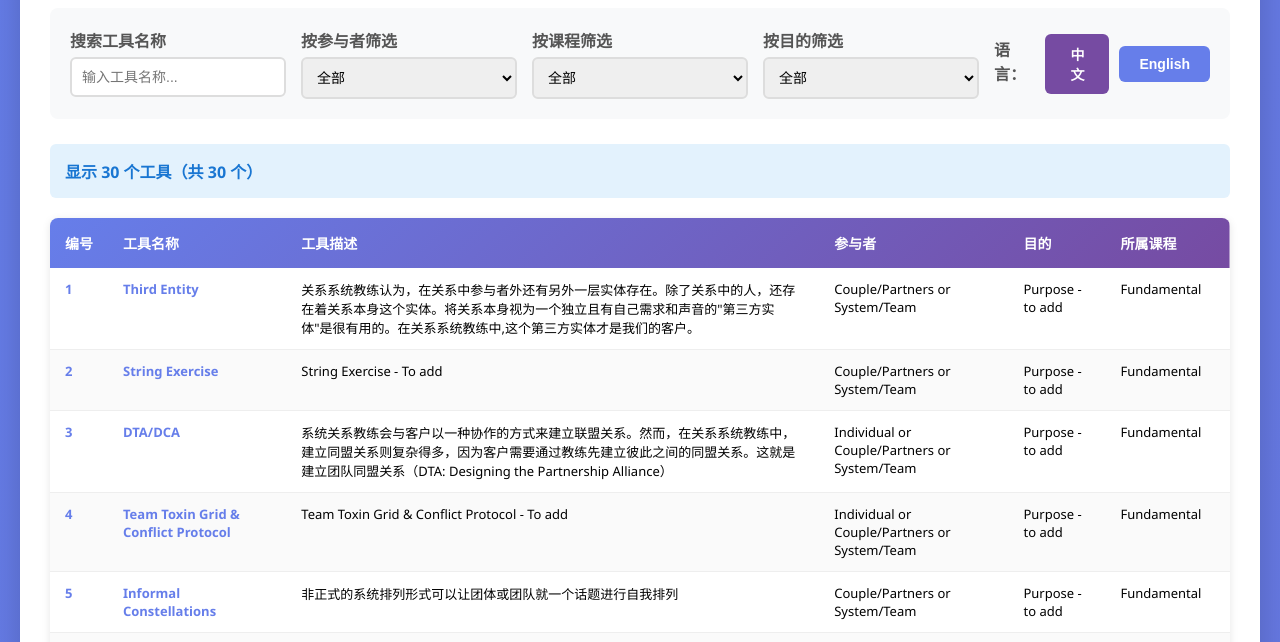
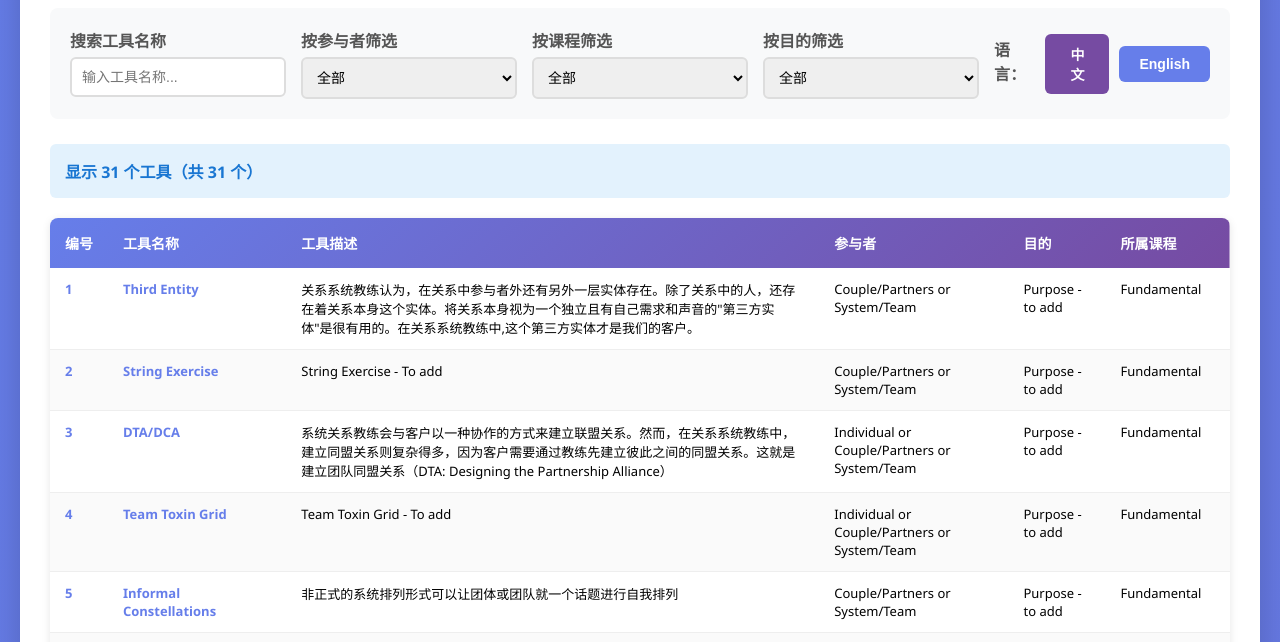
Before and after one commit to brookezou/orsc-tools, a plain HTML site: page index.html in a window 1280 px wide. Shown: the part 130-772 px from the top of the page. Drawn offline with Linux system fonts and the light colour scheme.

Commit message:
Update:add tool team toxin grid & team antidotes grid

```diff
--- a/index.html
+++ b/index.html
@@ -334,7 +334,7 @@
             [1, "Third Entity", "关系系统教练认为，在关系中参与者外还有另外一层实体存在。除了关系中的人，还存在着关系本身这个实体。将关系本身视为一个独立且有自己需求和声音的\"第三方实体\"是很有用的。在关系系统教练中,这个第三方实体才是我们的客户。", "Couple/Partners or System/Team", "When a system is intuitive/feeling and comfortable with being imaginative; when a system is trying to clarify who they are and who they are not; When a Metaview would be helpful for the team", "位置1：三角形的第一个角代表你个人。站在你的角度,你有什么想说的？你的困扰是什么？想象你的伙伴就站在你的对面，直接向他们说出你的感受和对争议问题的看法站稳你的立场(EQ)<br>位置2：现在移动至第二个角，这是你伙伴的角度。请想象你是你的伙伴,站在他们的位置真正用全身体验他们所处的情境。在这个问题上他/她的立场和感受是什么?坚定地站在他/她的立场上<br>位置3： 移动到三角形的顶角，它位于另两个角中间，又与它们有一段距离。现在想象这里就是第三方实体也就是关系系统存在的位置。想象关系是一个有智慧的实体，让直觉告诉你这个实体会有什么样的感觉。让你自己成为关系本身(RSI)，有什么你知道，但是他们不知道的？<br>位置4：客户请回到你最初的位置(你的一角)。通过这个练习,你有什么新的发现？根据你的新发现,你有什么可以采取的行动?", "", "Fundamental", "约翰·列侬、保罗·麦卡特尼、乔治·哈里森、林戈·斯塔是四个个体。\"甲壳虫\"乐队则是他们的第三方实体™。"],
             [2, "String Exercise", "", "Couple/Partners or System/Team", "When a group of interdependent people need to experience the Third Entity and what it means to be a system; When a system is trying to clarify who they are and who they are not", "", "", "Fundamental", ""],
             [3, "DTA/DCA", "系统关系教练会与客户以一种协作的方式来建立联盟关系。然而，在关系系统教练中，建立同盟关系则复杂得多，因为客户需要通过教练先建立彼此之间的同盟关系。这就是建立团队同盟关系（DTA: Designing the Partnership Alliance）", "Individual or Couple/Partners or System/Team", "Consciously create system culture, atmosphere, and co-responsibility; When toxins appear or conflict shows up; When it gets \"hot\" and you need to \"cool it down\"; To further develop the system's conflict protocol within the DTA", "步骤1：找到团队议题（并暂时放置）建立情景：\"在我们进入议题之前...\" • 达成一起工作的共识<br>步骤2：开始制定 通过这些问题:• 氛围或文化?• 什么能够帮助伙伴关系积极发展?• 如果出现困难情况怎么办?<br>步骤3：建立 共同责任 通过询问每个人能够负起什么样的责任来建立共同责任感<br>步骤4：完成DTA的制定<br>使用这些ORSC技能:• 读取情绪场• 承认伙伴关系• 教练淡出", "", "Fundamental", "除了共同创造文化和氛围，团队或家庭达成可靠的行为协议也至关重要<br>DTA不光可以用在启动教练工作的情况下，团队和伙伴也可以就一个即将发生的事件建立DTA"],
-            [4, "Team Toxin Grid & Conflict Protocol", "", "Individual or Couple/Partners or System/Team", "When toxins appear or conflict shows up; When it gets \"hot\" and you need to \"cool it down\"; To further develop the system's conflict protocol within the DTA", "", "", "Fundamental", ""],
+            [4, "Team Toxin Grid", "", "Individual or Couple/Partners or System/Team", "When toxins appear or conflict shows up; When it gets \"hot\" and you need to \"cool it down\"; To further develop the system's conflict protocol within the DTA", "指责 (Blame):<br>• 激烈攻击<br>• 刺耳的开场白<br>• 霸凌<br>• 压制支配<br>• 过于强硬<br><br>封闭 (Closed):<br>• 不参与<br>• 被动<br>• 越级<br>• 退缩<br>• 回避<br><br>轻蔑 (Contempt):<br>• 贬损他人<br>• 恶意的闲话<br>• 暗中破坏<br>• 不尊重<br>• 侮辱性的沟通<br><br>防御/辩解 (Defense/Justification):<br>• 拒绝承担责任<br>• 不是我的错<br>• 受害者化<br>• 不接受他人影响", "", "Fundamental", ""],
             [5, "Informal Constellations", "非正式的系统排列形式可以让团体或团队就一个话题进行自我排列", "Couple/Partners or System/Team", "When it is unclear where people are coming from and you want to create a \"snapshot\" of where the system is; When it would be helpful to depict how values are being lived by the system", "步骤1：开场问题<br>调查问题: 你为什么站在现在的位置? 在这里有什么样的感受?<br>步骤2：展开问题<br>调查问题: 你为什么站在现在的位置? 在这里有什么样的感受?<br>步骤3：解决问题<br>调查问题: 你为什么站在现在的位置? 在这里有什么样的感受?<br>步骤4：自我思考<br>注意到你最后所站位置的能量。<br>步骤5：讨论行动计划<br>有哪些行动或意向可以帮助支持你现在所站的位置?<br>步骤6：汇报 & 计划<br>制定具体的行动计划", "", "Fundamental", "非正式系统排列对获取系统某一时刻状态的快照极为有效。这是一个团队\"用脚投票\"的快速方式。它对于有四个或以上成员的团体最为有效。系统排列绕过了言语，用非言语的方式表达系统对某个话题的状态"],
             [6, "Relationship Myth", "原型故事（Myth）在这里不是虚构的，而指的是关系中的深层意义。", "Couple/Partners or System/Team", "When there is vision/mission drift; When there are experienced and new staff working together; When there is burnout (can bring people back to Essence level)", "问题1：什么样的环境条件让你们聚到了一起 (与你的伙伴或公司)? 最初让你爱上对方的是什么, (真正欣赏的是什么……)? 关系最初期发生了哪些极具震撼力的体验?<br>问题2：你现在热爱/敬佩/欣赏对方 (或公司、团队或从业领域) 的哪些地方?<br>问题3：为什么宇宙在此时将你们带到一起? 这个关系有什么独特之处? 这个关系此时在世界中扮演什么角色, 有什么作用?<br>问题4：如果要将你刚刚讲的汇成一句话, 或是用一个比喻或一个名字来形容你与伴侣 (团队或公司) 的关系中最好的部分, 你会怎么说?<br>问题5：假设你将与伴侣 (或团队) 分享你刚才对我所说的话, 你会怎么说?<br>问题6：教练推动客户下一步行动计划, 与他/她的伴侣或团队对话。", "", "Fundamental", "所有重要的关系，不管是私人的或者是工作的关系，都存在一个原型故事，它将关系参与者带到了一起。人们与关系的原型故事联结可以使我们进入深层而有意义的联结中。可以鼓励伴侣回忆他们当初结识的故事，工作团队成员可以回忆最初是什么启发、鼓舞他们来到这个公司、这个行业。这个练习可以快速启动彼此的尊重、喜爱和赞许。"],
             [7, "Bringing Down the Vision", "", "Couple/Partners or System/Team", "When the vision is not alive – the emotional field feels heavy, lifeless, or without purpose; When creating a strategic plan or generating action steps for ideas or solutions; When a system needs to consider all 3 Levels of Reality; When a system needs to evaluate its current state of organization/operation", "", "", "Path", ""],
@@ -360,7 +360,8 @@
             [27, "Partner as Dream Door", "", "Couple/Partners", "When a system needs to dream into possibility or when there is an animated couple/business partners", "", "", "Intelligence", ""],
             [28, "Metaskills Wheel", "", "Individual or Couple/Partners or System/Team", "When the system needs to consciously shift energy; When a system needs to feel into the mission, vision, and values", "", "", "Path", ""],
             [29, "Original Myth", "", "Individual or Couple/Partners or System/Team", "When systems are in conflict and are invested in working through it; When there are experienced and new people in the system, it creates an opportunity to share history; When talk of the \"old way\" keeps surfacing; When the emotional field needs to be softened", "", "", "Path", ""],
-            [30, "Myth Change", "", "Individual or Couple/Partners or System/Team", "When a system is in a time of transition or change; When the past ways are getting in the way of the system moving forward", "", "", "Path", ""]
+            [30, "Myth Change", "", "Individual or Couple/Partners or System/Team", "When a system is in a time of transition or change; When the past ways are getting in the way of the system moving forward", "", "", "Path", ""],
+            [31, "Team Antidotes Grid", "", "Individual or Couple/Partners or System/Team", "When toxins appear or conflict shows up; When it gets \"hot\" and you need to \"cool it down\"; To further develop the system's conflict protocol within the DTA", "指责 解药 (Blame Antidote):<br>• COIN<br>• 情景、观察、影响、下一步 (Context, Observation, Impact, Next)<br>• 缓和的开场白<br>• 面向未来的反馈<br>• 好奇心<br><br>封闭 解药 (Closed Antidote):<br>• 你是系统的声音<br>• 一说出来<br>• 透明<br>• 寻求调解<br><br>轻蔑 解药 (Contempt Antidote):<br>• 个人成长 - 轻蔑对被蔑视的人和蔑视他人的人都有极大伤害<br>• 练习尊重的交流<br>• COIN<br>• 情景、观察、影响、下一步 (Context, Observation, Impact, Next)<br><br>防卫/辩解 解药 (Defense/Justification Antidote):<br>• 2%的真实性<br>• 好奇心", "", "Fundamental", ""]
         ];
 
         // Process data
```
